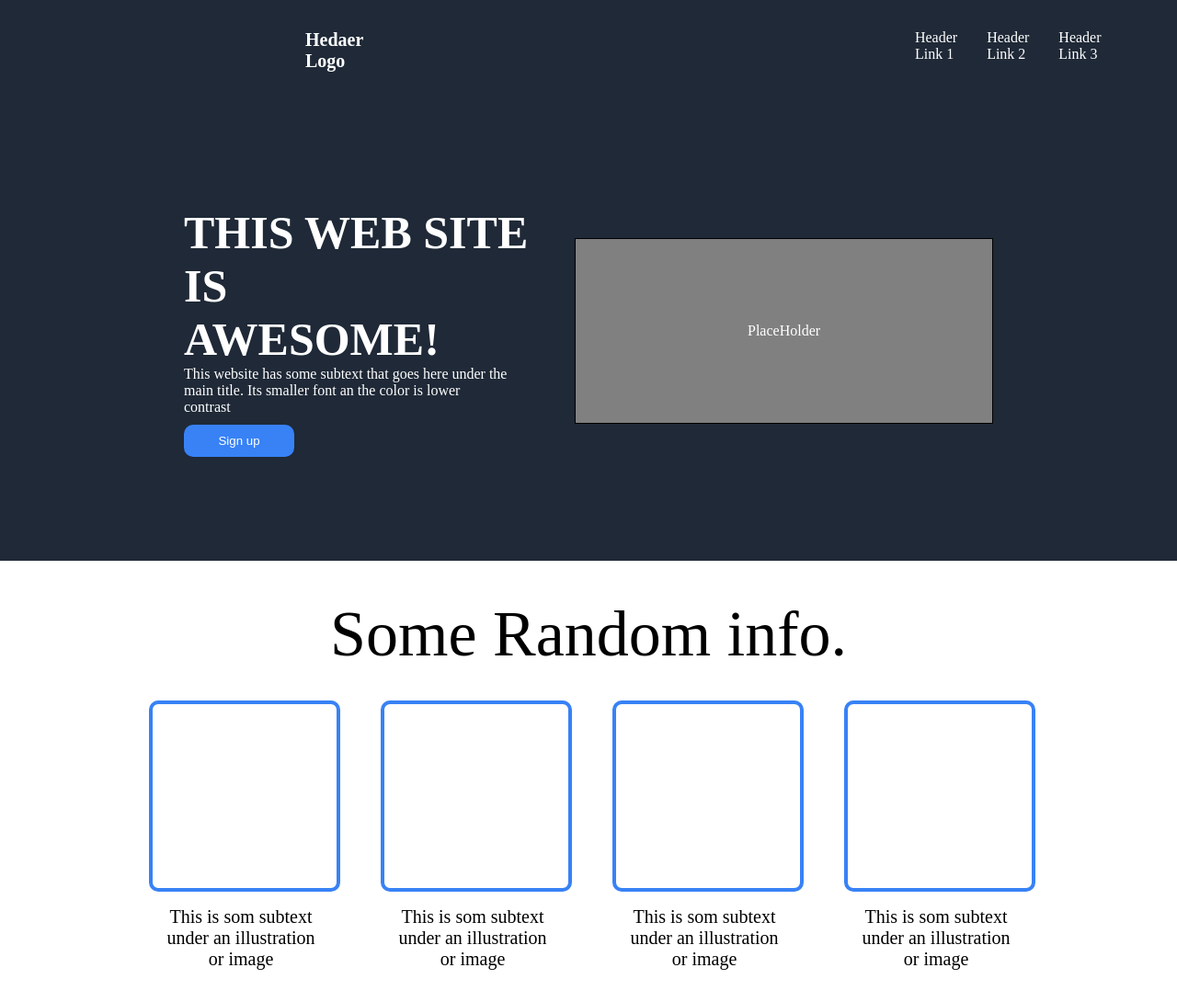
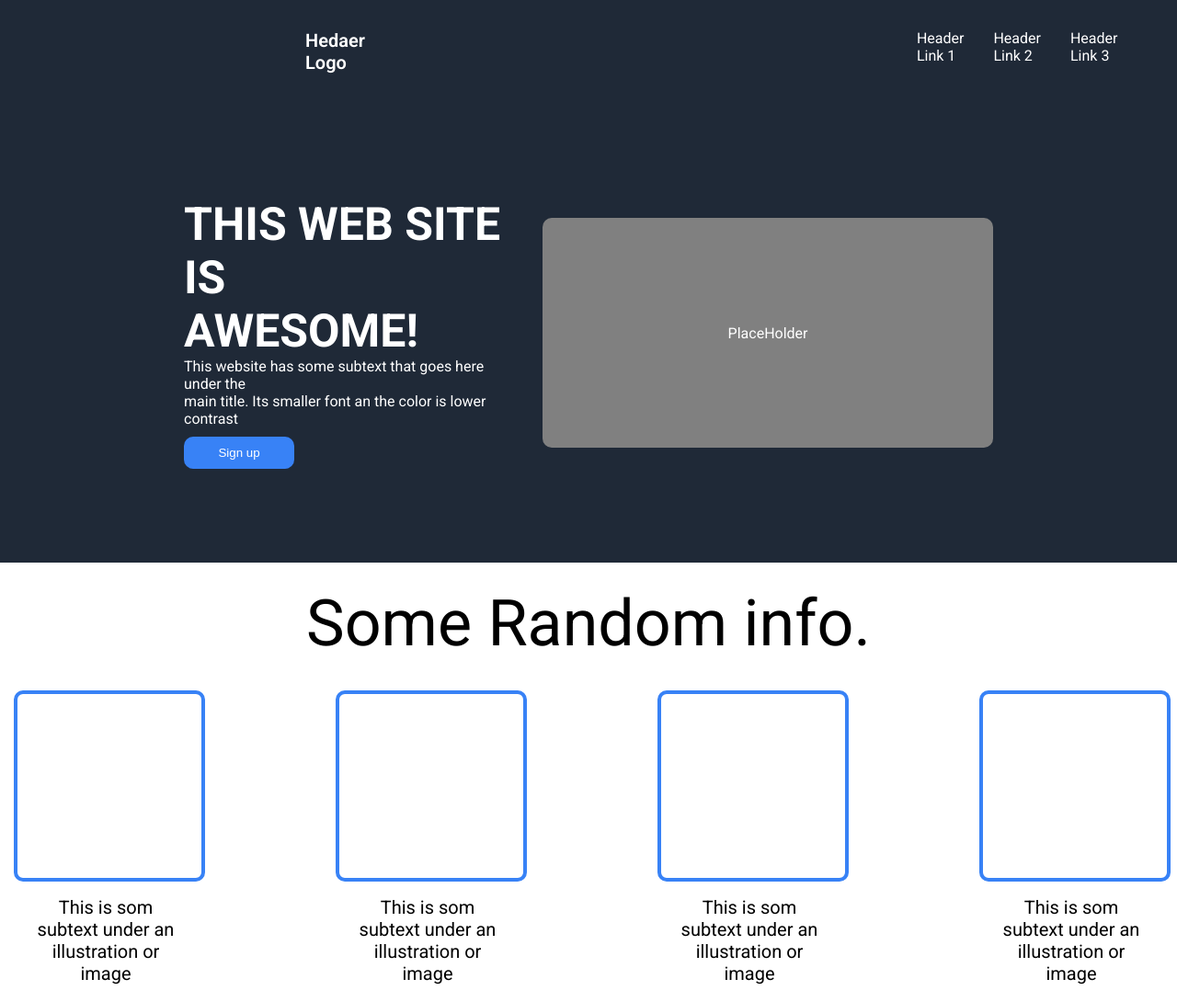
Before and after one commit to Sevamiau/odin-landing-page, a plain HTML site: page index.html in a window 1280 px wide. Shown: the top 1090 px of the page at 92% size. Drawn offline with Linux system fonts and the light colour scheme.

Commit message:
feat:roboto font added

```diff
--- a/style.css
+++ b/style.css
@@ -1,5 +1,9 @@
+@import url('https://fonts.googleapis.com/css2?family=Roboto:ital,wght@0,100..900;1,100..900&display=swap');
+
+
 body {
     margin: 0;
+    font-family: "roboto", sans-serif;
 }
 
 .page {
@@ -50,7 +54,7 @@ body {
 .info-container {
     display: flex;
     justify-content: center;
-    gap: 52px;
+    gap: 150px;
 }
 
 .info {
@@ -84,14 +88,10 @@ body {
     font-size: 50px;
 }
 
-
-
 .text {
     display: flex;
     flex-wrap: wrap;
 }
-
-
 
 .picture-info {
     font-size: 80px;
@@ -167,13 +167,13 @@ body {
 }
 
 .img1 {
-    height: 200px;
-    width: 500px;
-    border: 1px solid black;
+    height: 250px;
+    width: 550px;
     background-color: grey;
     display: flex;
     justify-content: center;
     align-items: center;
+    border-radius: 10px;
 
 }
 
```
